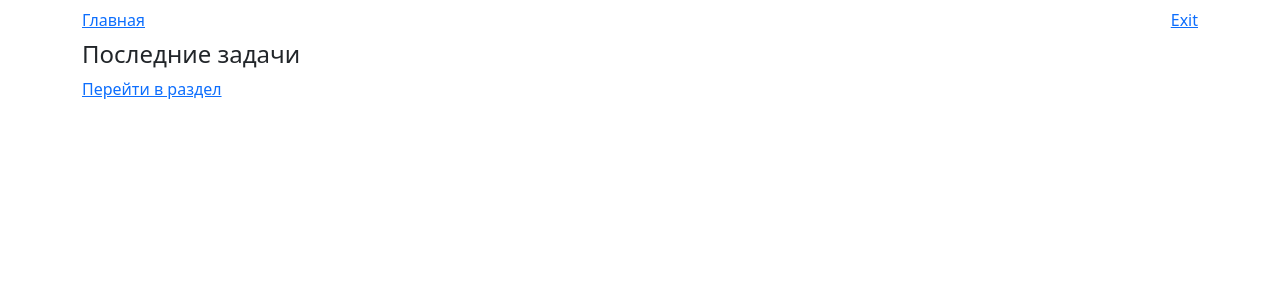
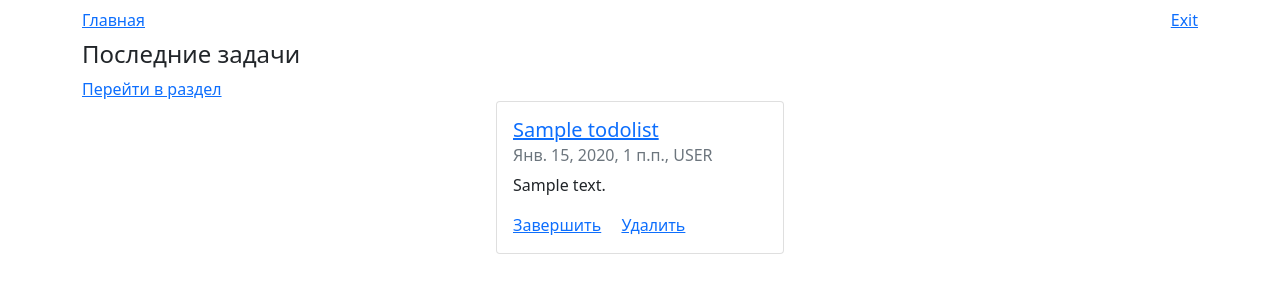
Before and after one commit to KstanislavK/storageCRM, a Django app: template mainapp/templates/mainapp/index.html in a window 1280 px wide. Shown: the top 300 px of the page. Run offline with Django 3.2, Linux system fonts and the light colour scheme; tables that the repository leaves empty hold one stand-in row (values such as "Sample post"); the template is opened without the code that fills it: values that come from a table or form of the project are taken from there, most other values are stand-ins (such as "Sample title", 1, 10 or a date in 2020).

Commit message:
mainapp. view of 4 last taksks

```diff
--- a/mainapp/templates/mainapp/index.html
+++ b/mainapp/templates/mainapp/index.html
@@ -6,9 +6,7 @@
     <h4>Последние задачи</h4>
     <a href="{% url 'todoapp:index' %}">Перейти в раздел</a>
 </div>
+<div class="container d-flex flex-wrap justify-content-center">
+    {% include 'todoapp/includes/inc_todo_card.html' %}
 {% endblock %}
-<div class="container d-flex flex-wrap justify-content-around">
-    {% for object in todo_objects %}
-
-    {% endfor %}
 </div>
--- a/mainapp/views.py
+++ b/mainapp/views.py
@@ -4,7 +4,7 @@ from todoapp.models import ToDoList
 
 
 def index(request):
-    todo_block = ToDoList.objects.order_by('-id')[0:3]
+    todo_block = ToDoList.objects.filter(is_active=True).order_by('-id')[0:4]
     context = {
         'todo_objects': todo_block,
     }
--- /dev/null
+++ b/todoapp/templates/todoapp/includes/inc_todo_card.html
@@ -0,0 +1,25 @@
+{% load static %}
+{% for object in todo_objects %}
+<div class="card" style="width: 18rem;">
+    <div class="card-body">
+        <h5 class="card-title">
+            <a href="{% url 'todoapp:update' object.pk %}" class="card-link"
+               style="{% if not object.is_active %}opacity: .5; text-decoration: line-through; {% endif %}">
+                {{ object.title}}
+            </a>
+        </h5>
+        <h6 class="card-subtitle mb-2 text-muted"
+            style="{% if not object.is_active %}opacity: .5; text-decoration: line-through; {% endif %}">{{ object.date }},
+            USER</h6>
+        <p class="card-text" style="{% if not object.is_active %}opacity: .5; text-decoration: line-through;{% endif %}">
+            {{ object.text }}
+        </p>
+        {% if object.is_active %}
+        <a href="{% url 'todoapp:complete' object.pk %}" class="card-link">Завершить</a>
+        {% else %}
+        <a href="{% url 'todoapp:complete' object.pk %}" class="card-link">Восстановить</a>
+        {% endif %}
+        <a href="{% url 'todoapp:delete' object.pk %}" class="card-link">Удалить</a>
+    </div>
+</div>
+{% endfor %}
--- a/todoapp/views.py
+++ b/todoapp/views.py
@@ -9,7 +9,7 @@ from .models import ToDoList
 class TodoListView(ListView):
     model = ToDoList
     template_name = 'todoapp/index.html'
-    context_object_name = 'objects'
+    context_object_name = 'todo_objects'
 
     def get_queryset(self):
         return ToDoList.objects.all()
```
Also changed, not shown: todoapp/templates/todoapp/index.html (+1 -18 lines).
